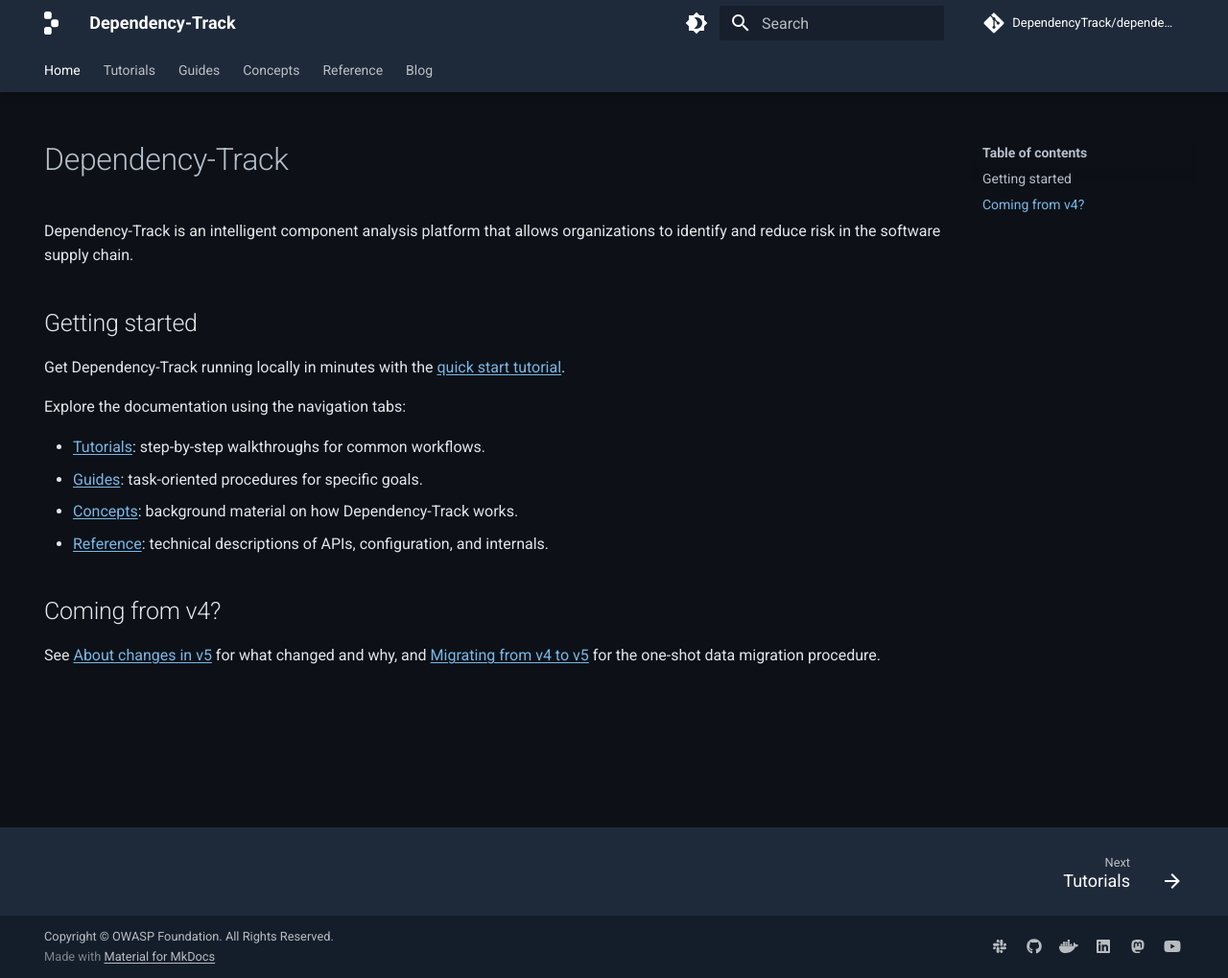
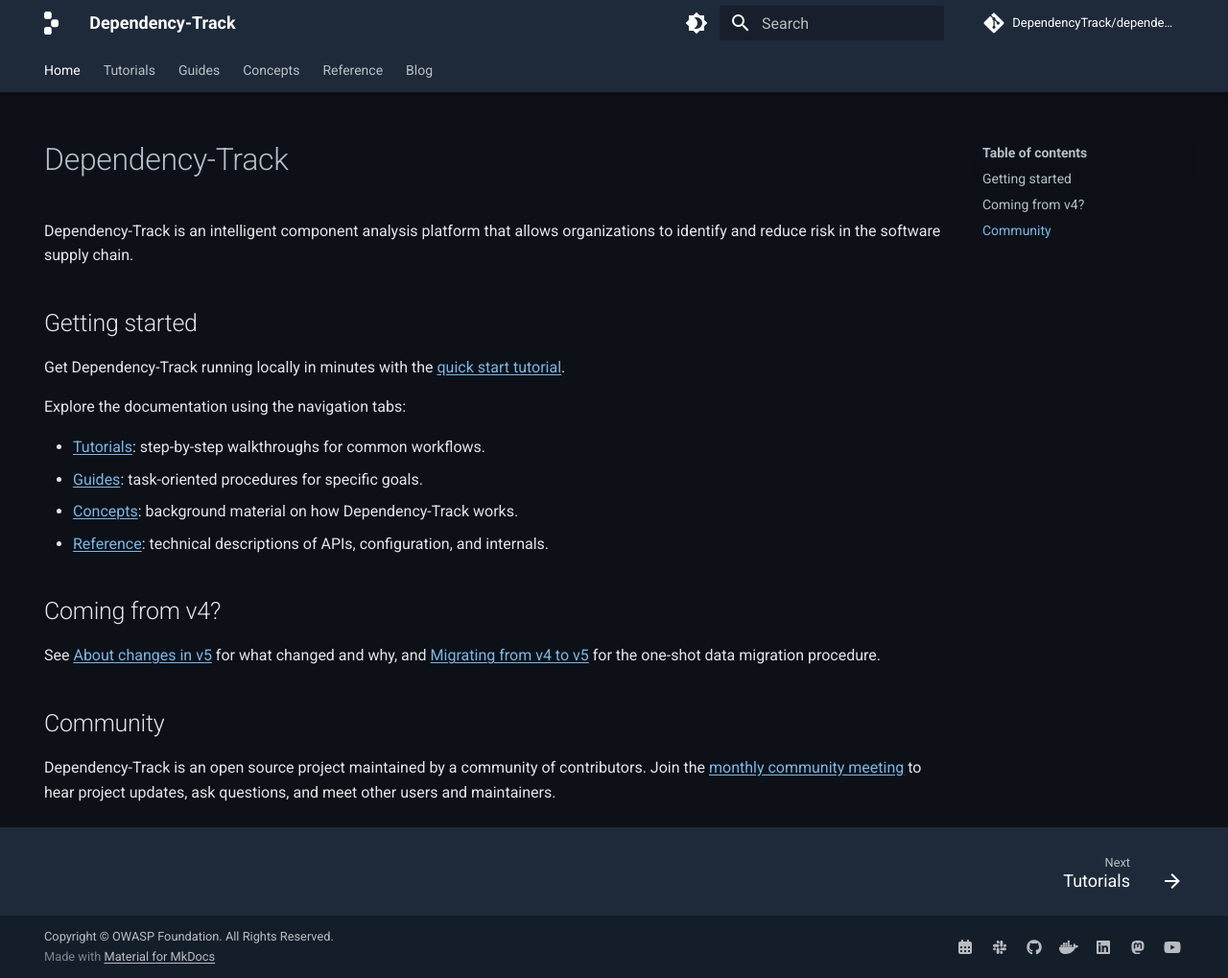
Before and after one commit to DependencyTrack/docs, an MkDocs documentation site: the page built from docs/index.md, in a window 1280 px wide and 1019 px high. Shown: the whole window at 96% size. Built offline with MkDocs 1.6.1 and Material for MkDocs 9.7.7, drawn with Linux system fonts in a browser that asks for light colours; comment, search, counter and statistics services are not loaded; the version menu is left out.

Commit message:
Add references to community meetings (#126)
Signed-off-by: nscuro <nscuro@protonmail.com>

```diff
--- a/docs/index.md
+++ b/docs/index.md
@@ -24,3 +24,9 @@
 
 See [About changes in v5](concepts/changes-in-v5.md) for what changed and why,
 and [Migrating from v4 to v5](guides/administration/migrating-from-v4.md) for the one-shot data migration procedure.
+
+## Community
+
+Dependency-Track is an open source project maintained by a community of contributors.
+Join the [monthly community meeting](https://github.com/DependencyTrack/community#community-meetings)
+to hear project updates, ask questions, and meet other users and maintainers.
--- a/mkdocs.yml
+++ b/mkdocs.yml
@@ -61,6 +61,9 @@
     provider: mike
     default: latest
   social:
+  - icon: fontawesome/solid/calendar-days
+    link: https://github.com/DependencyTrack/community#community-meetings
+    name: Monthly community meeting
   - icon: fontawesome/brands/slack
     link: https://dependencytrack.org/slack
   - icon: fontawesome/brands/github
```
